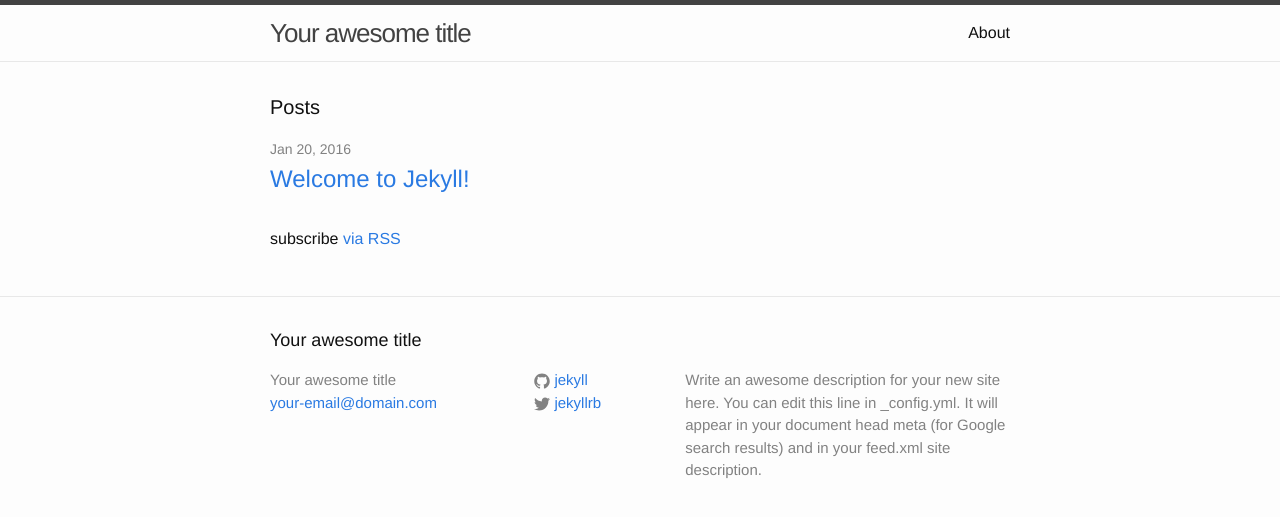
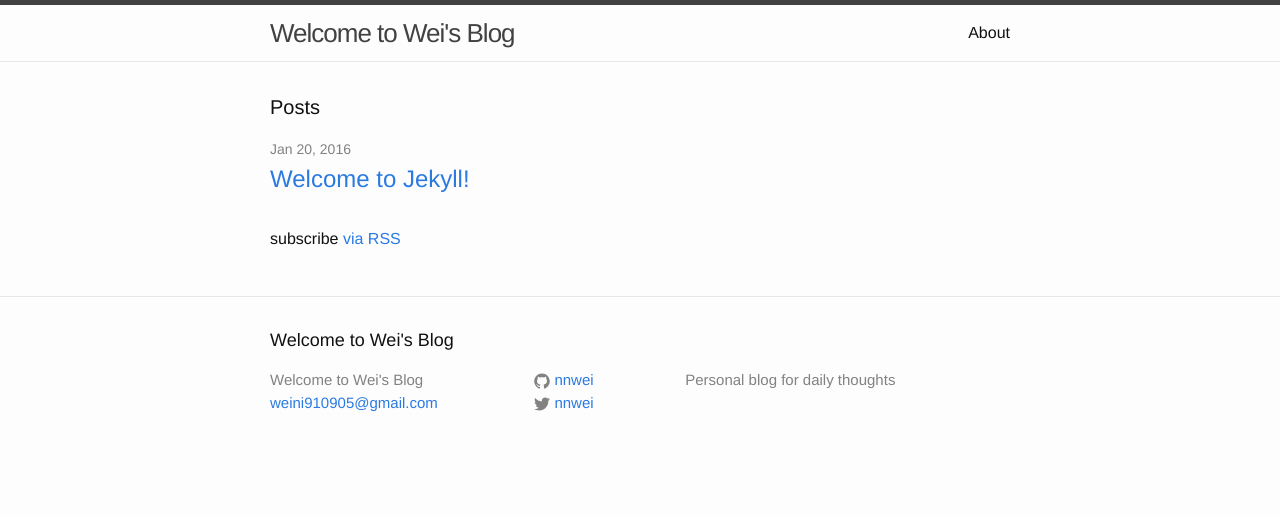
Before and after one commit to nnwei/nnwei.github.io, a Jekyll site: the page built from index.html, in a window 1280 px wide. Shown: the top 517 px of the page. Built offline with Jekyll 4.4.1, drawn with Linux system fonts in a browser that asks for light colours.

Commit message:
Initial commit

```diff
--- a/_config.yml
+++ b/_config.yml
@@ -6,16 +6,14 @@
 # 'jekyll serve'. If you change this file, please restart the server process.
 
 # Site settings
-title: Your awesome title
-email: your-email@domain.com
+title: Welcome to Wei's Blog
+email: weini910905@gmail.com
 description: > # this means to ignore newlines until "baseurl:"
-  Write an awesome description for your new site here. You can edit this
-  line in _config.yml. It will appear in your document head meta (for
-  Google search results) and in your feed.xml site description.
+    Personal blog for daily thoughts
 baseurl: "" # the subpath of your site, e.g. /blog
-url: "http://yourdomain.com" # the base hostname & protocol for your site
-twitter_username: jekyllrb
-github_username:  jekyll
+url: "http://nnwei.github.io" # the base hostname & protocol for your site
+twitter_username: nnwei
+github_username:  nnwei
 
 # Build settings
 markdown: kramdown
```
